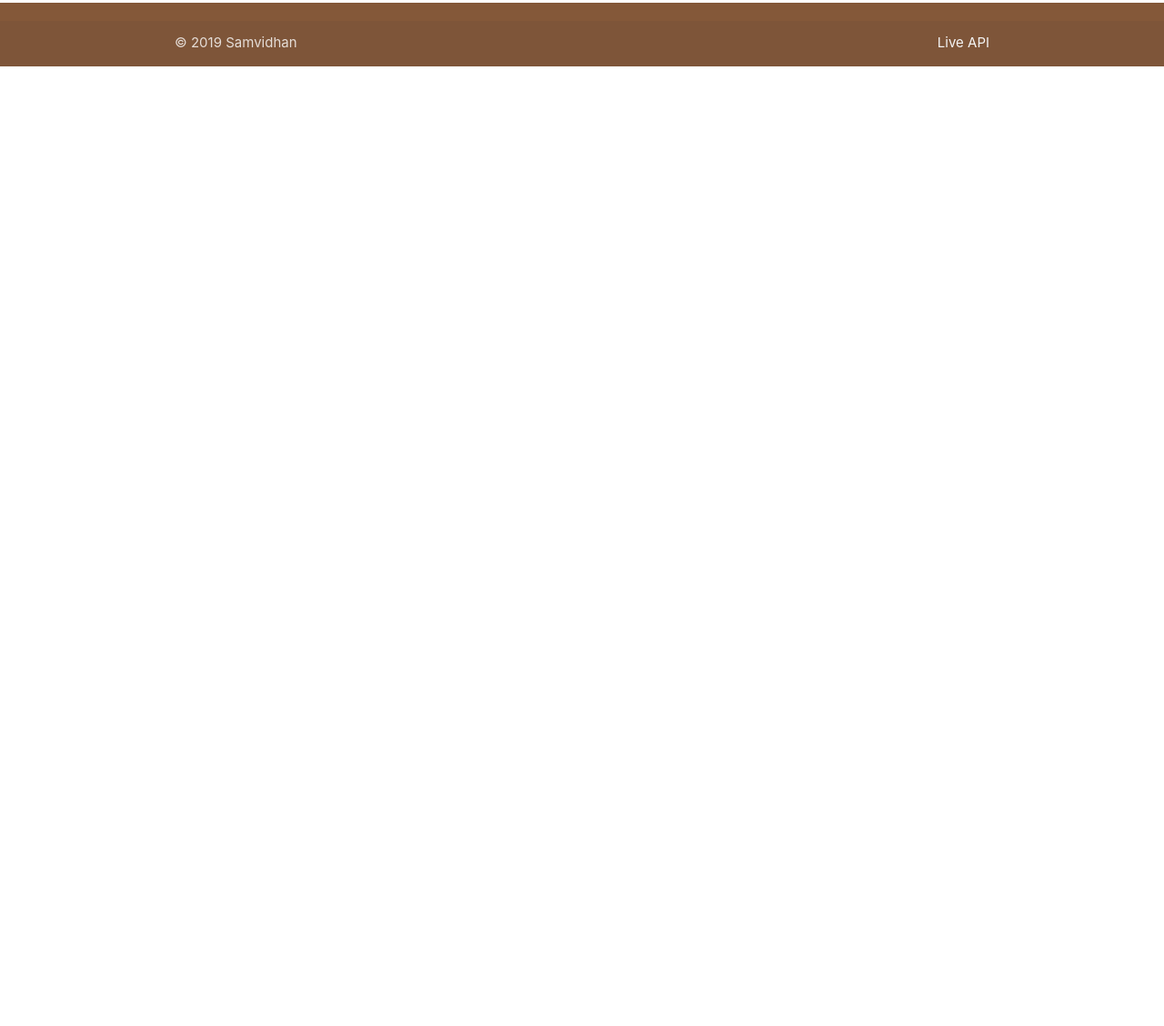
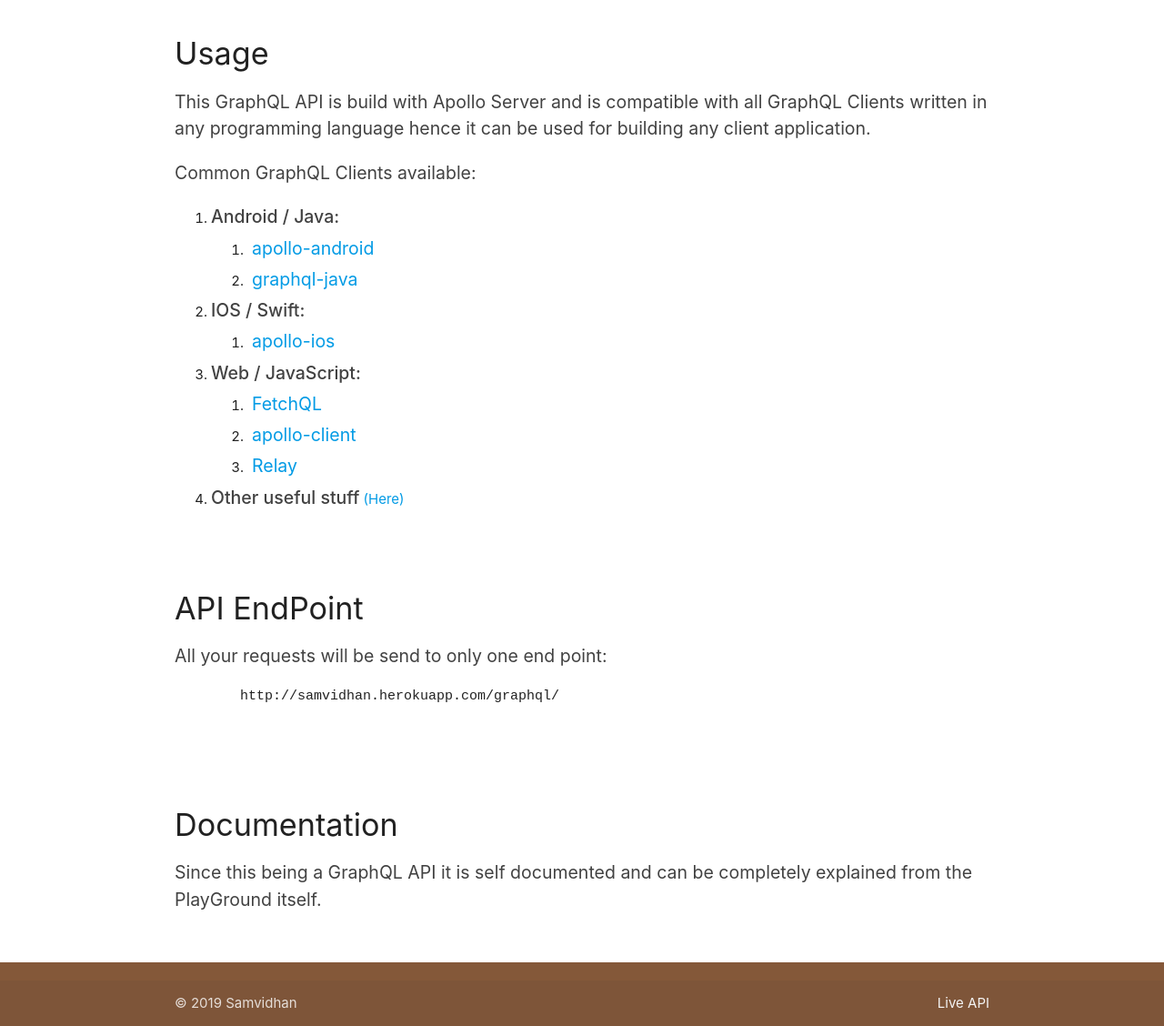
Before and after one commit to Yash-Handa/Samvidhan-Frontend, a plain HTML site: page docs/index.html in a window 1280 px wide. Shown: the part 291-1419 px from the top of the page at 91% size. Before the commit the page ends 800 px from the top, so only its background shows below. Drawn offline with nearby package versions, Linux system fonts and the light colour scheme.

Commit message:
Added Usage and endpoin to docs

```diff
--- a/css/docs-main.css
+++ b/css/docs-main.css
@@ -10,3 +10,11 @@
 .page-footer {
   background-color: #845839;
 }
+
+.doc-text-size {
+  font-size: 1.3em;
+}
+
+.m-5 {
+  margin: 5px;
+}
--- a/docs/index.html
+++ b/docs/index.html
@@ -44,8 +44,83 @@
   <div class="section white">
     <div class="row container">
       <h2 class="header center-align">Samvidhan - The API</h2>
-      <h5 class="grey-text text-darken-3 lighten-3 subheader center-align">This a an open-source public GraphQL API
+      <h5 class="grey-text text-darken-3 lighten-3 subheader center-align">An open-source public GraphQL API
         representation of The Constitution of India</h5>
+    </div>
+  </div>
+
+  <div class="section white">
+    <div class="row container">
+      <h4 class="header">Usage</h4>
+      <p class="grey-text text-darken-3 lighten-3 flow-text doc-text-size">This GraphQL API is build with Apollo Server and is compatible with all GraphQL Clients written in any programming language hence it can be used for building any client application.</p>
+      <p class="grey-text text-darken-3 lighten-3 flow-text doc-text-size">Common GraphQL Clients available:</p>
+      <ol>
+        <li>
+          <strong class="grey-text text-darken-3 lighten-3 flow-text doc-text-size">Android / Java:</strong>
+          <ol>
+            <li>
+              <p class="grey-text text-darken-3 lighten-3 flow-text doc-text-size m-5">
+                <a href="https://github.com/apollographql/apollo-android" target="_blank">apollo-android</a>
+              </p>
+            </li>
+            <li>
+              <p class="grey-text text-darken-3 lighten-3 flow-text doc-text-size m-5">
+                <a href="https://github.com/graphql-java/graphql-java" target="_blank">graphql-java</a>
+              </p>
+            </li>
+          </ol>
+        </li>
+        <li>
+          <strong class="grey-text text-darken-3 lighten-3 flow-text doc-text-size">IOS / Swift:</strong>
+          <ol>
+            <li>
+              <p class="grey-text text-darken-3 lighten-3 flow-text doc-text-size m-5">
+                <a href="https://www.apollographql.com/docs/ios/" target="_blank">apollo-ios</a>
+              </p>
+            </li>
+          </ol>
+        </li>
+        <li>
+          <strong class="grey-text text-darken-3 lighten-3 flow-text doc-text-size">Web / JavaScript:</strong>
+          <ol>
+            <li>
+              <p class="grey-text text-darken-3 lighten-3 flow-text doc-text-size m-5">
+                <a href="https://gucheen.github.io/fetchql/" target="_blank">FetchQL</a>
+              </p>
+            </li>
+            <li>
+              <p class="grey-text text-darken-3 lighten-3 flow-text doc-text-size m-5">
+                <a href="https://www.apollographql.com/docs/react/" target="_blank">apollo-client</a>
+              </p>
+            </li>
+            <li>
+              <p class="grey-text text-darken-3 lighten-3 flow-text doc-text-size m-5">
+                <a href="https://relay.dev" target="_blank">Relay</a>
+              </p>
+            </li>
+          </ol>
+        </li>
+        <li>
+          <strong class="grey-text text-darken-3 lighten-3 flow-text doc-text-size">Other useful stuff</strong> <a href="https://github.com/chentsulin/awesome-graphql" target="_blank">(Here)</a>
+        </li>
+      </ol>
+    </div>
+  </div>
+
+  <div class="section white">
+    <div class="row container">
+      <h4 class="header">API EndPoint</h4>
+      <p class="grey-text text-darken-3 lighten-3 flow-text doc-text-size">All your requests will be send to only one end point:</p>
+      <pre>
+        http://samvidhan.herokuapp.com/graphql/
+      </pre>
+    </div>
+  </div>
+
+  <div class="section white">
+    <div class="row container">
+      <h4 class="header">Documentation</h4>
+      <p class="grey-text text-darken-3 lighten-3 flow-text doc-text-size">Since this being a GraphQL API it is self documented and can be completely explained from the PlayGround itself.</p>
     </div>
   </div>
 
```
Also changed, not shown: index.html (+1 -1 lines).
